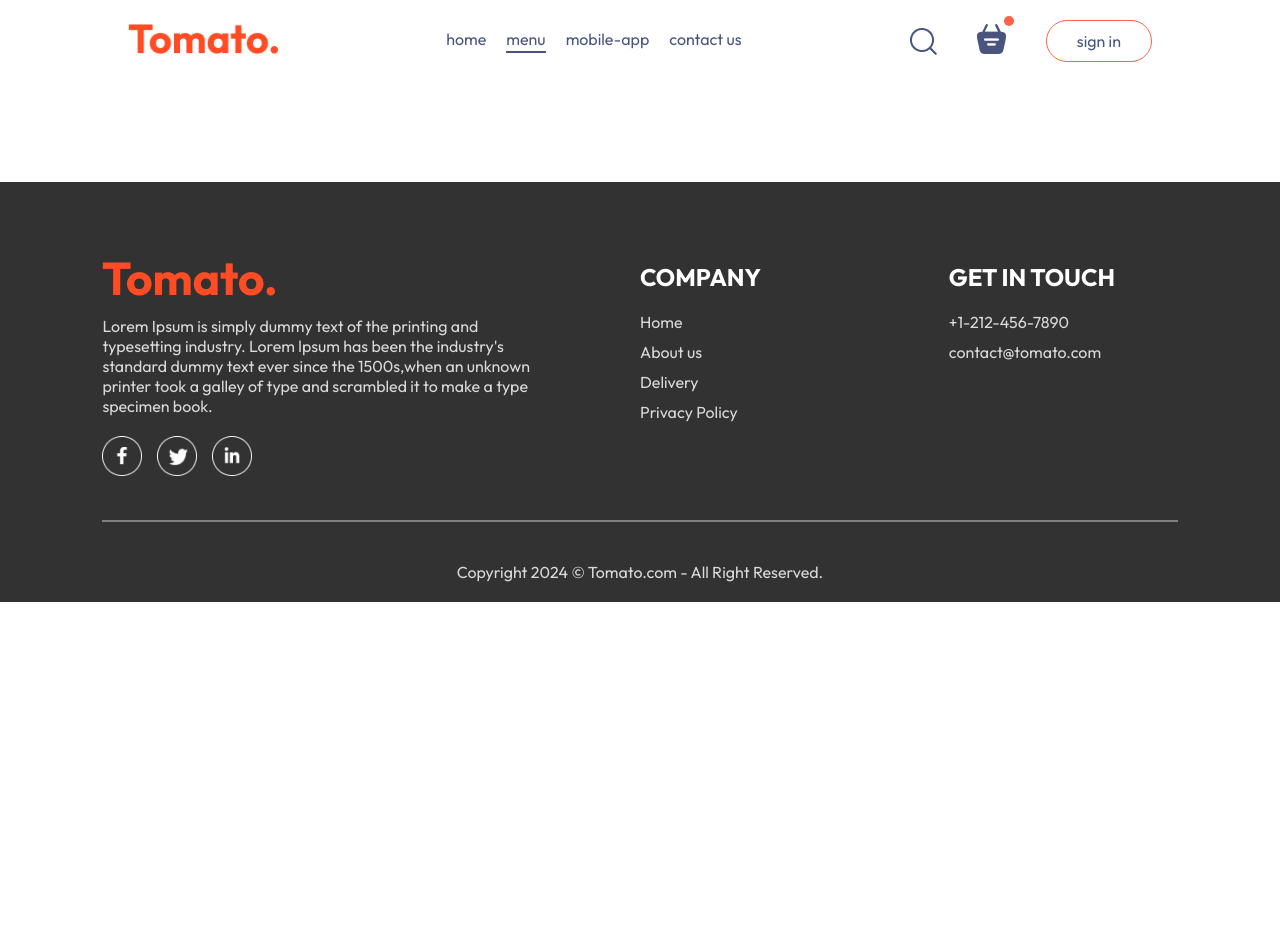
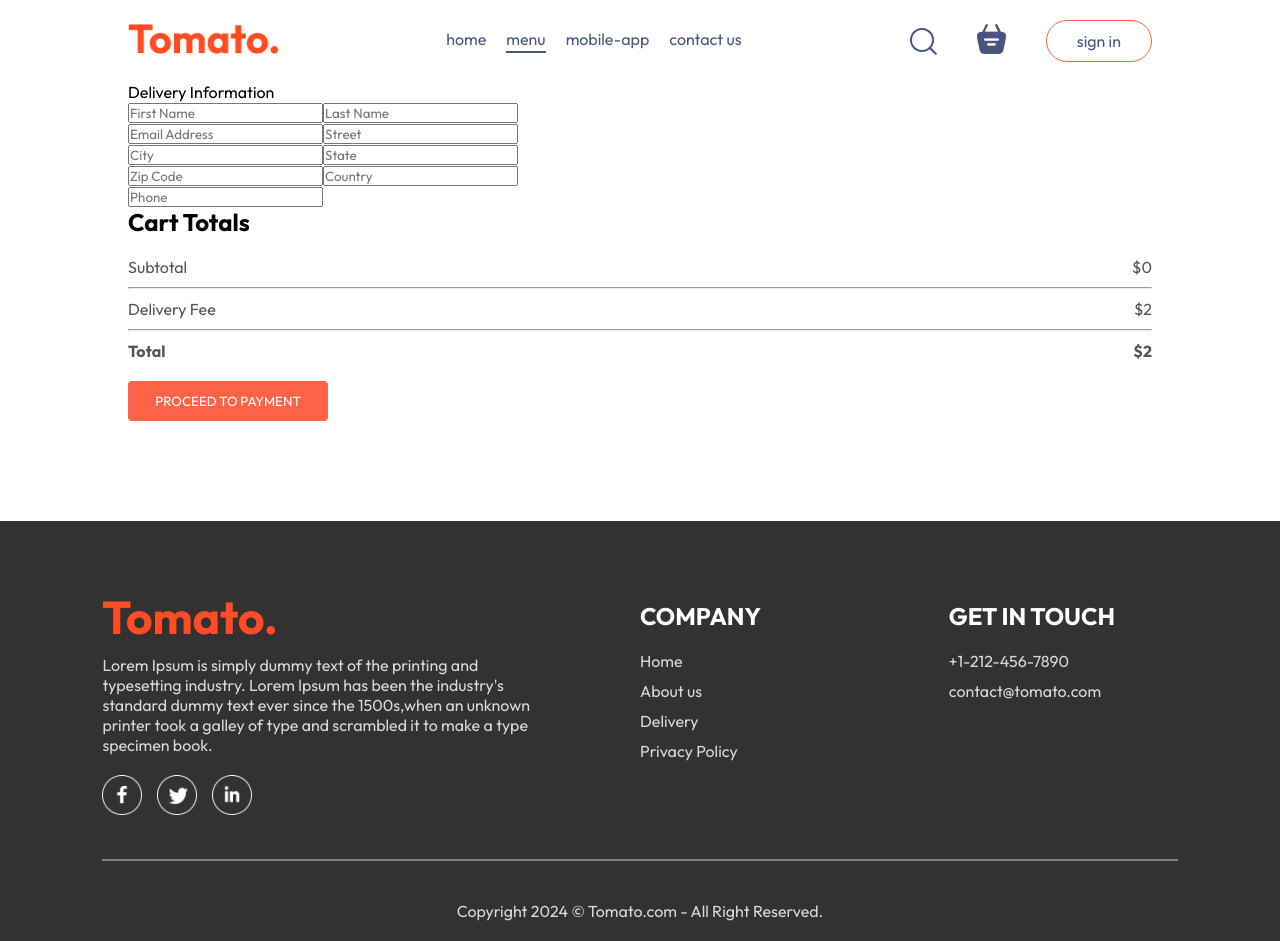
Before and after one commit to Arti05-Ambre/Food-Order, a React (Vite) app: page /order in a window 1280 px wide. Before the commit the page ends 800 px from the top, so only its background shows below. Built offline with nearby package versions, Linux system fonts and the light colour scheme.

Commit message:
initial comment

```diff
--- a/src/components/Navbar/Navbar.jsx
+++ b/src/components/Navbar/Navbar.jsx
@@ -1,15 +1,15 @@
-import React, { useState } from 'react'
+import React, { useState, useContext } from 'react'
 import './Navbar.css'
 import { assets } from '../../assets/assets'
 import { Link } from 'react-router-dom';
-
-const Navbar = ({setShowLogin}) => {
+import { StoreContext } from '../../context/StoreContext';
+const Navbar = ({ setShowLogin }) => {
   const [menu, setMenu] = useState('menu');
-
+ const {getTotalCartAmount} = useContext(StoreContext);
   return (
     <div className='navbar'>
 
-     <Link to='/'><img src={assets.logo} alt='' className='logo' /></Link>
+      <Link to='/'><img src={assets.logo} alt='' className='logo' /></Link>
 
       <ul className='navbar-menu'>
 
@@ -54,10 +54,10 @@
             <img src={assets.basket_icon} alt='' />
           </Link>
 
-          <div className='dot'></div>
+          <div className={getTotalCartAmount()===0?"" :"dot"}></div>
         </div>
 
-        <button onClick={()=>setShowLogin(true)}>sign in</button>
+        <button onClick={() => setShowLogin(true)}>sign in</button>
 
       </div>
 
--- a/src/pages/Cart/Cart.jsx
+++ b/src/pages/Cart/Cart.jsx
@@ -1,10 +1,10 @@
 import React, { useContext } from 'react'
 import './Cart.css'
 import { StoreContext } from '../../context/StoreContext'
-
+import { useNavigate } from 'react-router-dom';
 const Cart = () => {
   const { cartItems, food_list, removeFromCart, getTotalCartAmount } = useContext(StoreContext);
-
+  const navigate = useNavigate();
   return (
     <div className='cart'>
       <div className="cart-items">
@@ -61,7 +61,7 @@
               <b>${(getTotalCartAmount() + 2)}</b>
             </div>
           </div>
-          <button>PROCEED TO CHECKOUT</button>
+          <button onClick={() => navigate('/order')}>PROCEED TO CHECKOUT</button>
 
         </div>
         <div className="cart-promocode">
--- a/src/pages/PlaceOrder/PlaceOrder.jsx
+++ b/src/pages/PlaceOrder/PlaceOrder.jsx
@@ -1,10 +1,62 @@
 import React from 'react'
 import './PlaceOrder.css'
+import { useContext } from 'react'
+import { StoreContext } from '../../context/StoreContext'
 const PlaceOrder = () => {
+  const { getTotalCartAmount } = useContext(StoreContext);
   return (
-    <div>
+    <form className='place-order'>
+     <div className="place-order-left">
+      <p className="title">Delivery Information</p>
+      <div className="multi-fields">
+        <input type="text" placeholder='First Name' />
+        <input type="text" placeholder='Last Name' />
+      </div>
+      <input type="email" placeholder='Email Address' />
+      <input type="text" placeholder='Street'  />
+      <div className="multi-fields">
+        <input type="text" placeholder='City' />
+        <input type="text" placeholder='State' />
+      </div>
+      <div className="multi-fields">
+        <input type="text" placeholder='Zip Code' />
+        <input type="text" placeholder='Country' />
+      </div>
+      <input type="text" placeholder='Phone' />
 
-    </div>
+
+     </div>
+     <div className="place-order-right">
+      <div className="cart-total">
+          <h2>Cart Totals</h2>
+          <div>
+            <div className="cart-total-details">
+              <p>Subtotal</p>
+              <p>${getTotalCartAmount()}</p>
+
+            </div>
+            <hr/>
+
+            <div className="cart-total-details">
+              <p>Delivery Fee</p>
+              <p>${2}</p>
+
+
+            </div>
+             <hr/>
+            <div className="cart-total-details">
+              <b>Total</b>
+              <b>${(getTotalCartAmount() + 2)}</b>
+            </div>
+          </div>
+          <button >PROCEED TO PAYMENT</button>
+
+        </div>
+
+
+     </div>
+
+    </form>
   )
 }
 
```
